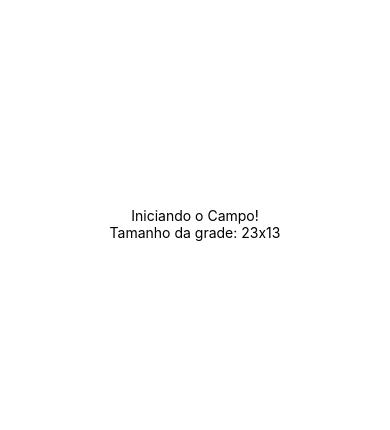
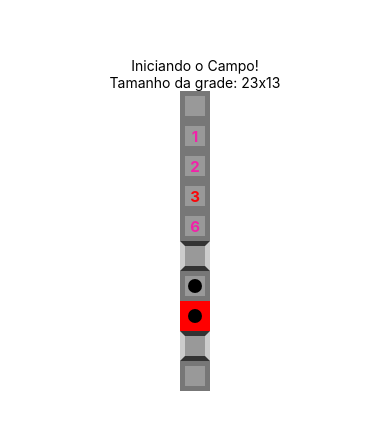
Before and after one commit to CarlosZoft/campo_minado, a React Native app: screen / in a window 390 px wide. Shown: the part 198-628 px from the top of the page. Built offline with nearby package versions, Linux system fonts and the light colour scheme.

Commit message:
update: test new components style

```diff
--- a/App.js
+++ b/App.js
@@ -10,14 +10,16 @@
       <Text>
         Tamanho da grade: {params.getRowsAmount()}x{params.getColumnsAmount()}
       </Text>
-      {/* <Field opened></Field> */}
-      {/* <Field opened nearMines={1}></Field>
+      <Field opened></Field>
+      <Field opened nearMines={1}></Field>
       <Field opened nearMines={2}></Field>
       <Field opened nearMines={3}></Field>
       <Field opened nearMines={6}></Field>
       <Field mined></Field>
       <Field mined opened></Field>
-      <Field mined opened exploded></Field> */}
+      <Field mined opened exploded></Field>
+      <Field flagged></Field>
+      <Field flagged opened></Field>
     </View>
   );
 }
```
